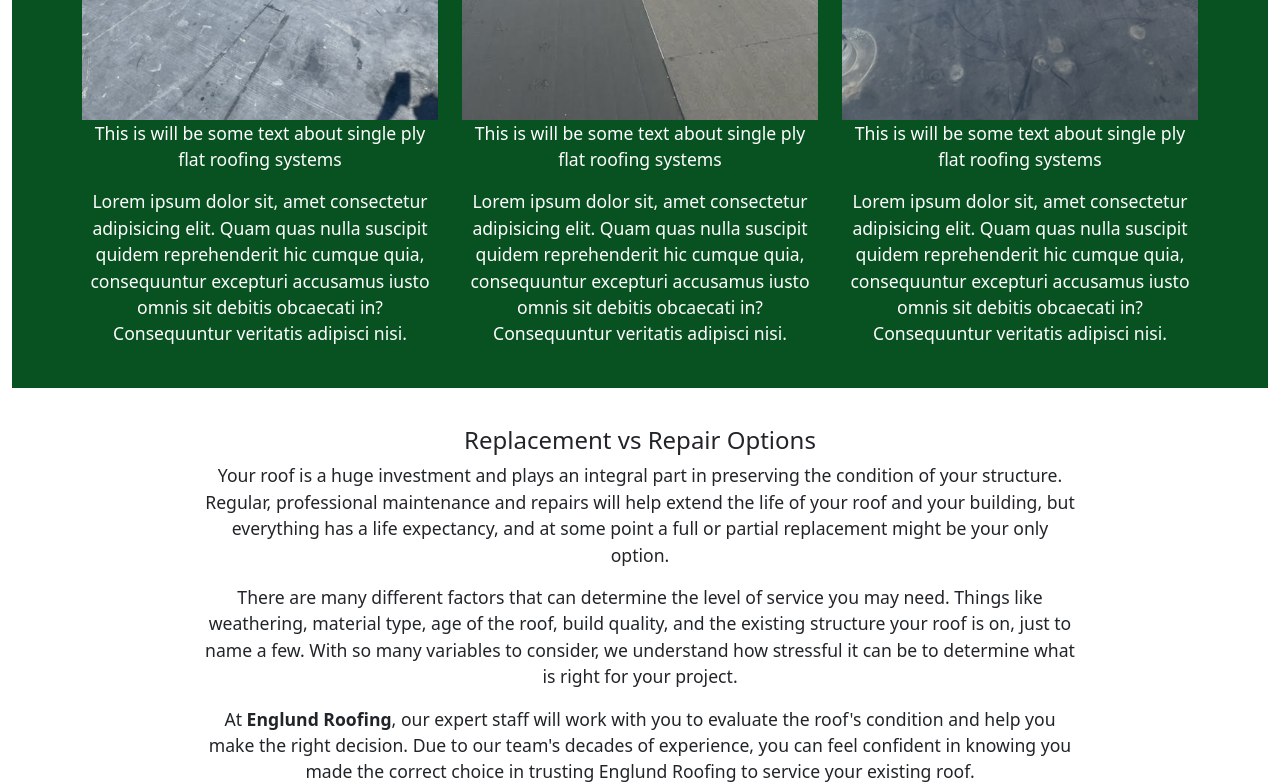
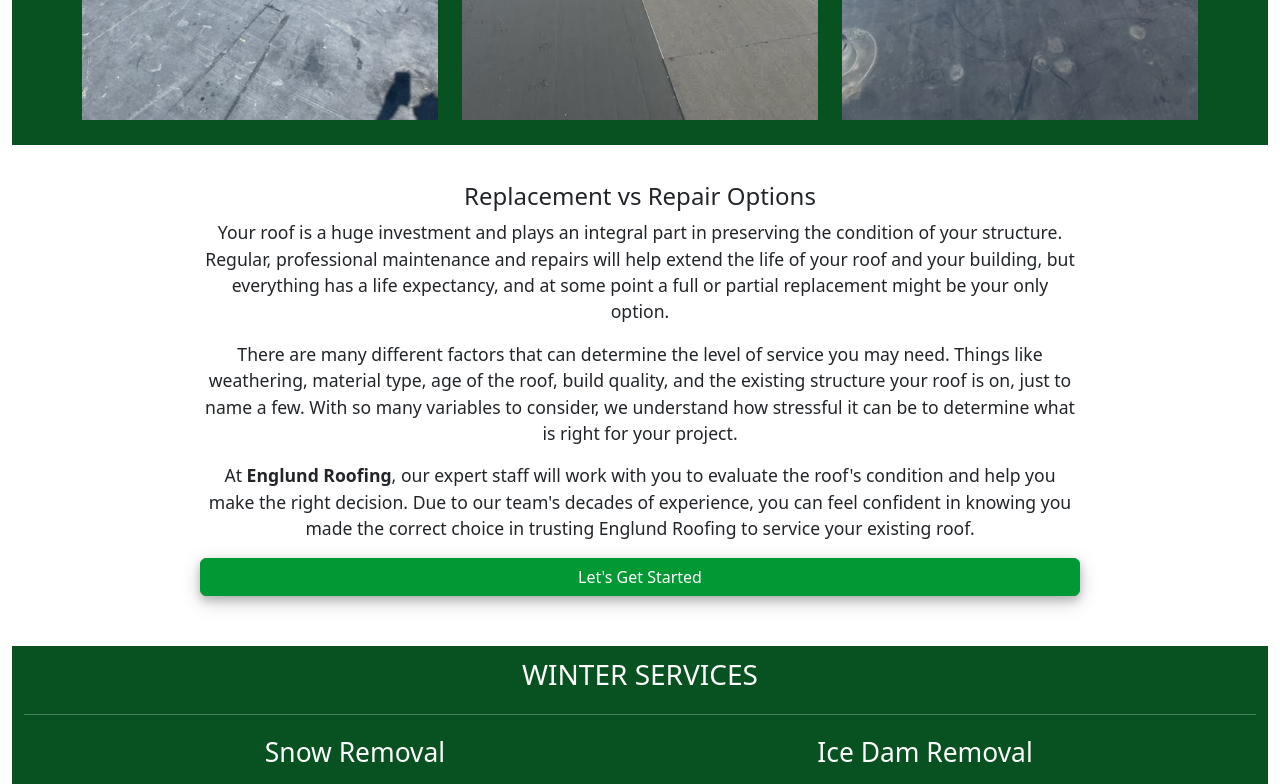
Before and after one commit to TylerStirzl/mywebsite, a plain HTML site: page commercial.html in a window 1280 px wide. Shown: the part 1280-2064 px from the top of the page. Drawn offline with nearby package versions, Linux system fonts and the light colour scheme.

Commit message:
Update commercial.html

```diff
--- a/commercial.html
+++ b/commercial.html
@@ -83,22 +83,16 @@
                         <div class="col-md-4">
                             <h5>EPDM</h5>
                             <img src="img/epdmMain.jpg" class="card-img-top" alt="...">
-                            <p>This is will be some text about single ply flat roofing systems</p>
-                            <p>Lorem ipsum dolor sit, amet consectetur adipisicing elit. Quam quas nulla suscipit quidem reprehenderit hic cumque quia, consequuntur excepturi accusamus iusto omnis sit debitis obcaecati in? Consequuntur veritatis adipisci nisi.</p>
                             <hr class="hiddenHR">
                         </div>
                         <div class="col-md-4">
                             <h5>TPO Membrane</h5>
                             <img src="img/tpoMain.jpeg" class="card-img-top" alt="...">
-                            <p>This is will be some text about single ply flat roofing systems</p>
-                            <p>Lorem ipsum dolor sit, amet consectetur adipisicing elit. Quam quas nulla suscipit quidem reprehenderit hic cumque quia, consequuntur excepturi accusamus iusto omnis sit debitis obcaecati in? Consequuntur veritatis adipisci nisi.</p>
                             <hr class="hiddenHR">
                         </div>
                         <div class="col-md-4">
                             <h5>Leak Protection</h5>
                             <img src="img/leakMain.jpg" class="card-img-top" alt="...">
-                            <p>This is will be some text about single ply flat roofing systems</p>
-                            <p>Lorem ipsum dolor sit, amet consectetur adipisicing elit. Quam quas nulla suscipit quidem reprehenderit hic cumque quia, consequuntur excepturi accusamus iusto omnis sit debitis obcaecati in? Consequuntur veritatis adipisci nisi.</p>
                         </div>
                     </div>
                     <!-- <div class="row">
```
